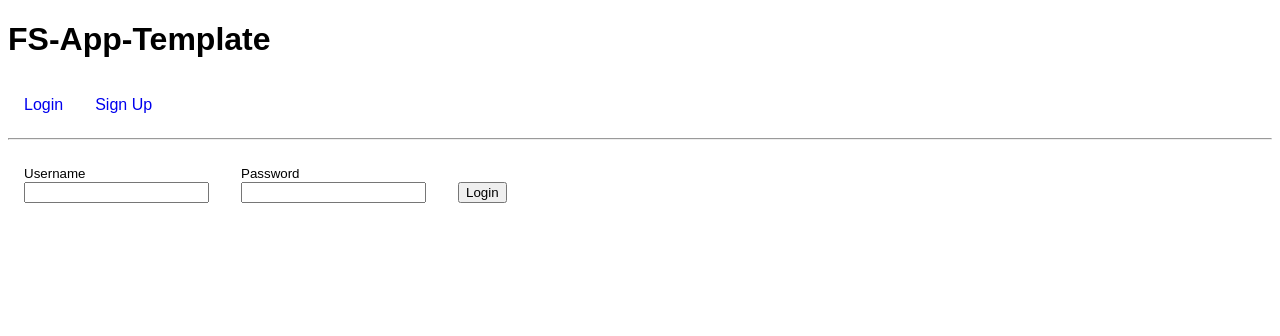
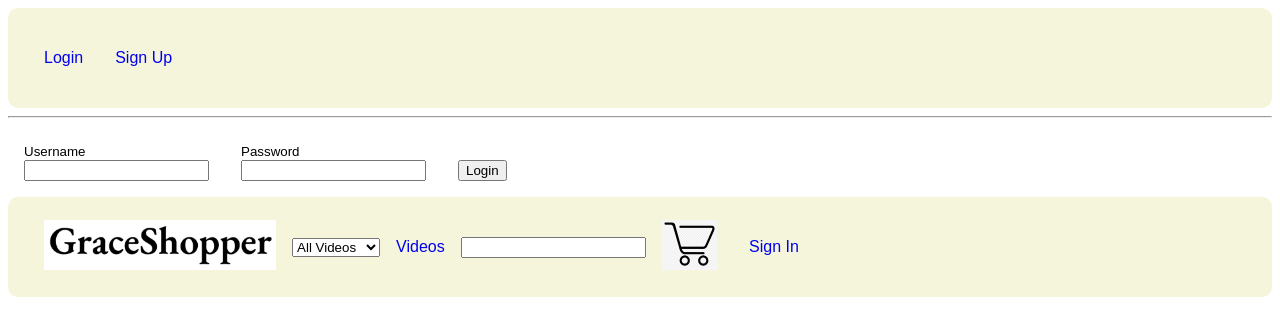
Before and after one commit to 2109graceshopper/Udemy-Larks, a React app: page / in a window 1280 px wide. Shown: the top 336 px of the page. Built offline with nearby package versions, Linux system fonts and the light colour scheme.

Commit message:
Adjusted header image sizing

```diff
--- a/client/App.js
+++ b/client/App.js
@@ -1,15 +1,17 @@
-import React from 'react'
+import React from "react";
 
-import Navbar from './components/Navbar'
-import Routes from './Routes'
+import Navbar from "./components/Navbar";
+import Routes from "./Routes";
+import Header from "./components/Header";
 
 const App = () => {
   return (
     <div>
       <Navbar />
       <Routes />
+      <Header />
     </div>
-  )
-}
+  );
+};
 
-export default App
+export default App;
--- a/client/components/Header.js
+++ b/client/components/Header.js
@@ -1,13 +1,17 @@
 import React from "react";
-import { BrowserRouter as Router, Route, Link, Switch } from "react-router-dom";
-import { cartIcon, graceShopperLogo } from "../../public/icons"; //path to wherever we save shared icons/art/logos/etc
-import { profilePicture } from "../../server/"; //path to wherever we save user photo id
+import { Router, Route, Link, Switch } from "react-router-dom";
+// import { cartIcon, graceShopperLogo } from "../../public/icons"; //path to wherever we save shared icons/art/logos/etc
+// import { profilePicture } from "../../server/"; //path to wherever we save user photo id
 
 const Header = ({ handleClick, handleChange, isLoggedIn }) => {
   return (
+    <div>
       <nav>
         <Link to="/">
-        <img className="graceShopperLogo" src={graceShopperLogo} />
+          <img
+            className="graceShopperLogo"
+            src="/icons/grace-shopper-icon.png"
+          />
         </Link>
         {/* Categories Drop Down */}
         <div className="categories-dropdown">
@@ -25,14 +29,17 @@ const Header = ({ handleClick, handleChange, isLoggedIn }) => {
         <input className="searchBar" type="text" />
         {/* Favorites? */}
         <Link to="/cart">
-        <img className="cart-icon" src={cartIcon} />
+          <img className="cart-icon" src="/icons/shopping-cart-icon.png" />
         </Link>
 
         {isLoggedIn ? (
           <div>
             {/* The navbar will show these links after you log in */}
             <Link to="/profile">
-            <img className="profile-picture" src={profilePicture} />
+              <img
+                className="profile-picture"
+                src="/icons/profile-picture-placeholder.png"
+              />
             </Link>
             <button className="logInOut" type="button" onClick={handleClick}>
               Sign Out
@@ -47,6 +54,7 @@ const Header = ({ handleClick, handleChange, isLoggedIn }) => {
           </div>
         )}
       </nav>
+    </div>
   );
 };
 
--- a/client/components/Navbar.js
+++ b/client/components/Navbar.js
@@ -1,11 +1,10 @@
-import React from 'react'
-import {connect} from 'react-redux'
-import {Link} from 'react-router-dom'
-import {logout} from '../store'
+import React from "react";
+import { connect } from "react-redux";
+import { Link } from "react-router-dom";
+import { logout } from "../store";
 
-const Navbar = ({handleClick, isLoggedIn}) => (
+const Navbar = ({ handleClick, isLoggedIn }) => (
   <div>
-    <h1>FS-App-Template</h1>
     <nav>
       {isLoggedIn ? (
         <div>
@@ -25,23 +24,23 @@ const Navbar = ({handleClick, isLoggedIn}) => (
     </nav>
     <hr />
   </div>
-)
+);
 
 /**
  * CONTAINER
  */
-const mapState = state => {
+const mapState = (state) => {
   return {
-    isLoggedIn: !!state.auth.id
-  }
-}
+    isLoggedIn: !!state.auth.id,
+  };
+};
 
-const mapDispatch = dispatch => {
+const mapDispatch = (dispatch) => {
   return {
     handleClick() {
-      dispatch(logout())
-    }
-  }
-}
+      dispatch(logout());
+    },
+  };
+};
 
-export default connect(mapState, mapDispatch)(Navbar)
+export default connect(mapState, mapDispatch)(Navbar);
--- a/public/style.css
+++ b/public/style.css
@@ -10,6 +10,20 @@ label {
   display: block;
 }
 
+nav {
+  align-items: center;
+  background-color: beige;
+  display: flex;
+  height: 60px;
+  padding: 20px;
+  border-radius: 10px;
+}
+
+.graceShopperLogo,
+.cart-icon {
+  height: 50px;
+}
+
 nav a {
   display: inline-block;
   margin: 1em;
```
Also changed, not shown: public/icons/profile-picture-placeholder.png (added). Lines whose indentation alone changed are shown as unchanged.
